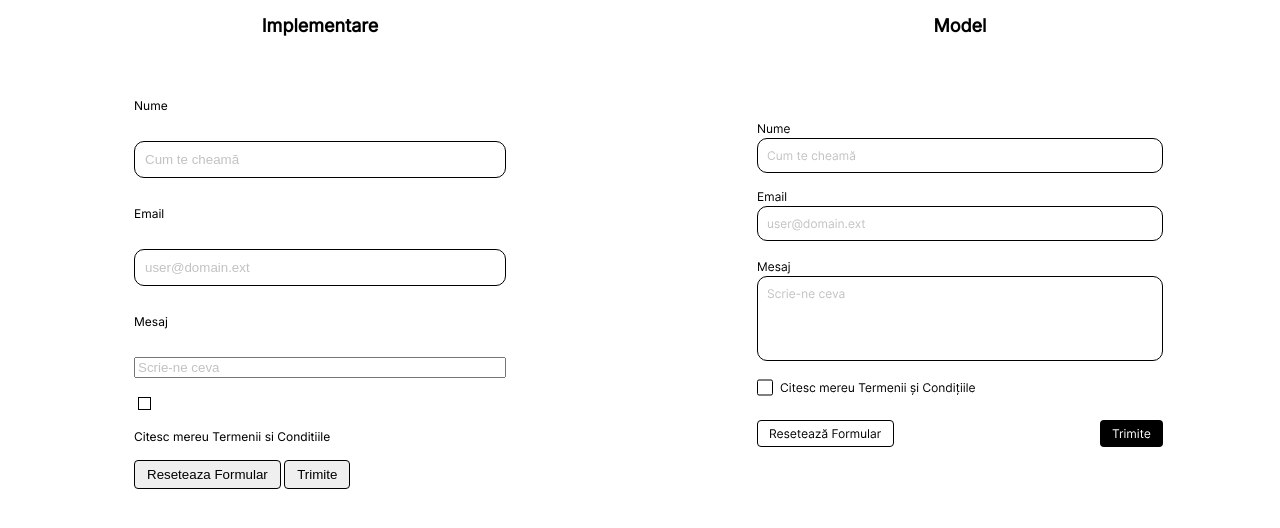
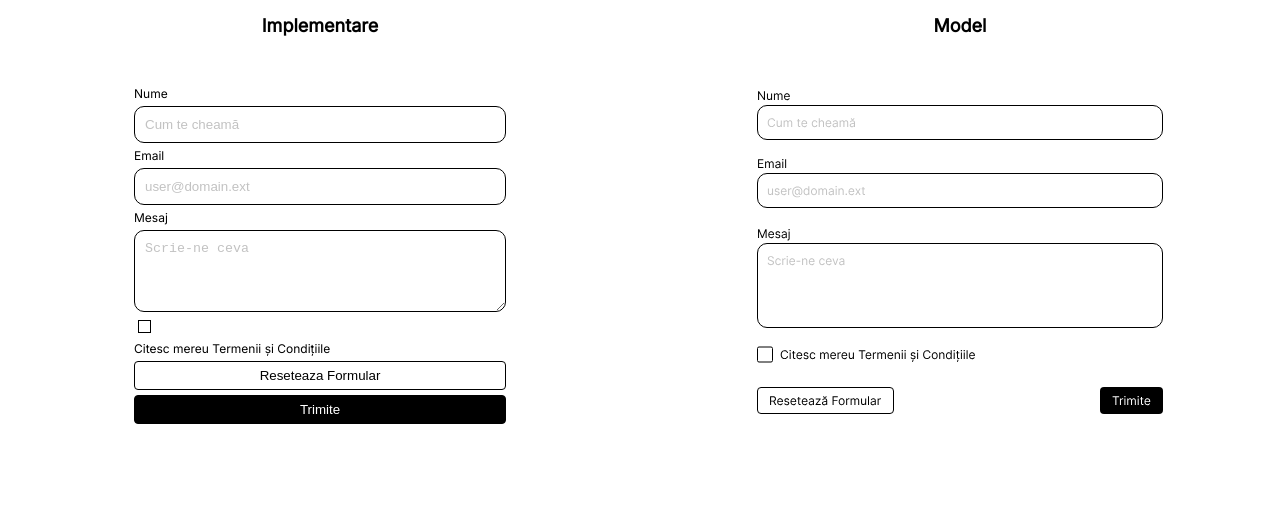
Before and after one commit to ITSchool-Web-Heroines/Tema-Formular, a website built with Parcel: page src/index.html in a window 1280 px wide. Built offline with nearby package versions, Linux system fonts and the light colour scheme.

Commit message:
modificari

```diff
--- a/src/index.html
+++ b/src/index.html
@@ -9,16 +9,21 @@
   <main>
     <h2>Implementare</h2>
     <form class="form">
-      <p>Nume</p>
+      <label for="name">Nume</label>
       <input type="text" placeholder="Cum te cheamă"/>
-      <p>Email</p>
+      <label for="email">Email</label>
       <input type="email" placeholder="user@domain.ext" />
-      <p>Mesaj</p>
-      <input type="textarea" placeholder="Scrie-ne ceva" />
-      <input type="checkbox"> Citesc mereu Termenii si Conditiile
-      <div>
-        <button type="button">Reseteaza Formular</button>
-      <button type="button">Trimite</button>
+      <label for="message">Mesaj</label>
+      <textarea
+      placeholder="Scrie-ne ceva"
+      rows = 4 ></textarea
+      <div class = "checbox">
+        <input type="checkbox" />
+        <label for="">Citesc mereu Termenii și Condițiile</label>
+      </div
+      <div class="btn-group">
+        <button type="reset">Reseteaza Formular</button>
+        <button type="submit">Trimite</button>
       </div>
   </form>
   </main>
--- a/src/style.css
+++ b/src/style.css
@@ -32,7 +32,7 @@ label {
 
 form {
     display: grid;
-    gap: 16px;
+    gap: 5px;
     padding: 35px 16px;
     width: 100%;
     max-width: 404px;
```
